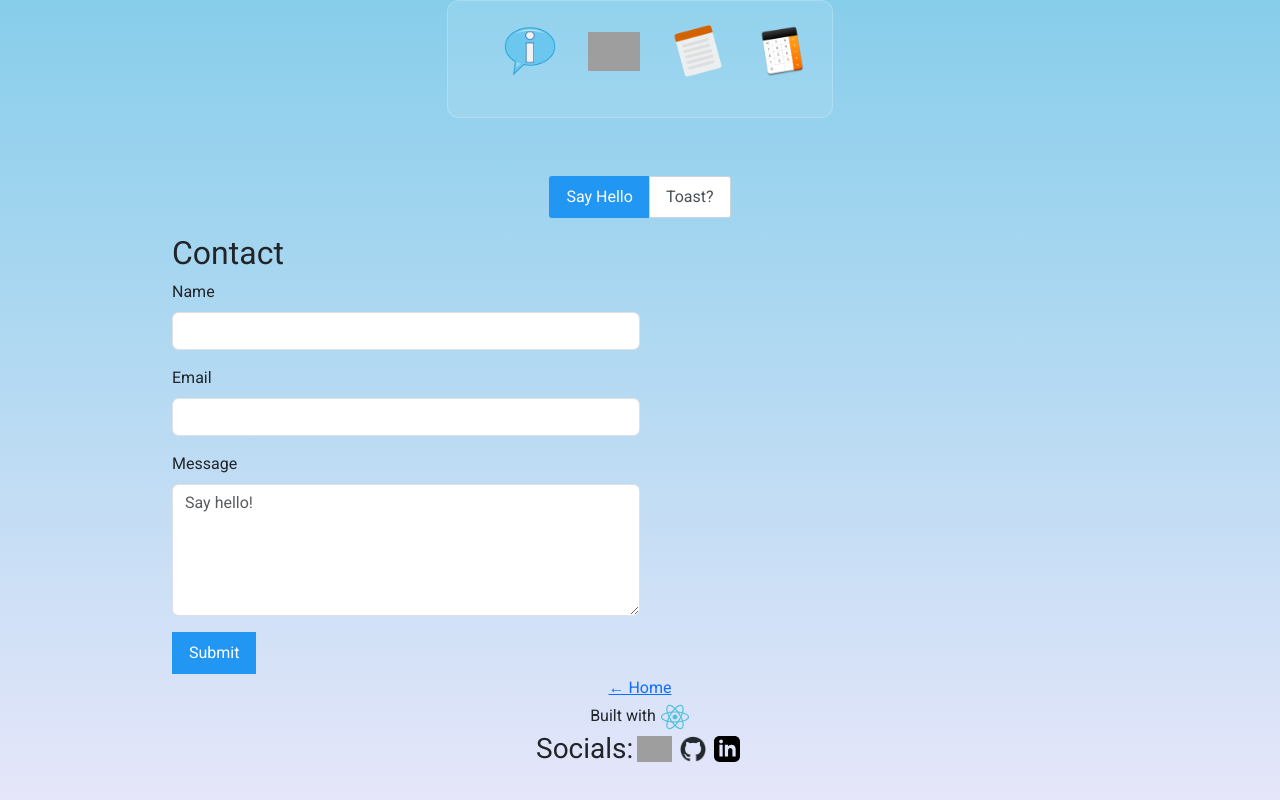
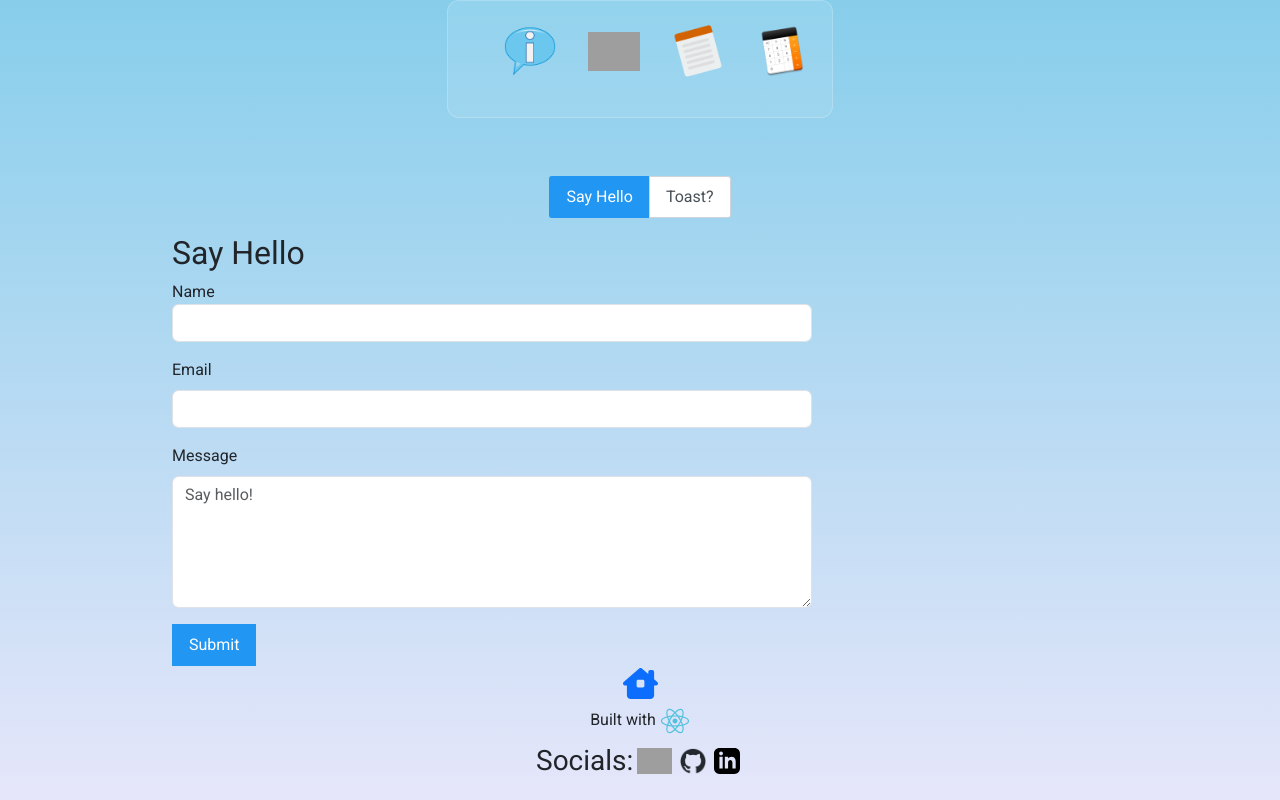
Before and after one commit to kurtriecken/Kurt-Riecken-Portfolio, a React (Vite) app: page /contact in a window 1280 px wide. Built offline with nearby package versions, Linux system fonts and the light colour scheme; grey boxes are pictures that could not be loaded.

Commit message:
changed styling

```diff
--- a/src/components/Footer.jsx
+++ b/src/components/Footer.jsx
@@ -10,10 +10,10 @@ export default function Footer() {
     return (
         <>
             <div className='footer container m-auto card border-0 bg-transparent'>
-                <div className='row flex text-center'>
+                <div className='row flex text-center my-1'>
                     <p className='my-0'>Built with <span><img className='reactLogo' src={reactLogo} alt="" /></span></p>
                 </div>
-                <nav className='socials_links'>
+                <nav className='socials_links my-1'>
                     {/* <Button label="Submit" /> */}
                     <h3>Socials: </h3>
                     <a href="mailto:kurt.riecken@gmail.com">
--- a/src/pages/AboutMePage.jsx
+++ b/src/pages/AboutMePage.jsx
@@ -1,4 +1,7 @@
 import { Link } from 'react-router-dom';
+
+import { FontAwesomeIcon } from '@fortawesome/react-fontawesome'
+import { faHouseChimneyWindow } from '@fortawesome/free-solid-svg-icons'
 
 
 export default function AboutMe() {
@@ -18,7 +21,7 @@ export default function AboutMe() {
                     from weekend picnics to cozy evenings by the fireplace. Kurt's love for music also finds expression in his role as a dedicated orchestra member,
                     where he harmonizes his coding skills with the melodies of his double bass, creating a symphony of passions that define his rich and fulfilling life</p>
             </div>
-            <Link className='m-auto' to="/">← Home</Link>
+            <Link className='m-auto' to="/"><FontAwesomeIcon icon={faHouseChimneyWindow} style={{width: "35px", height: 'auto'}}/></Link>
         </div>
     )
 };
--- a/src/pages/ContactPage.jsx
+++ b/src/pages/ContactPage.jsx
@@ -9,6 +9,9 @@ import { Button } from 'primereact/button'
 import { InputTextarea } from 'primereact/inputtextarea';
 
 import { Message } from 'primereact/message';
+
+import { FontAwesomeIcon } from '@fortawesome/react-fontawesome'
+import { faHouseChimneyWindow } from '@fortawesome/free-solid-svg-icons'
 
 // const nodemailer = require('nodemailer');
 // import axios from 'axios'
@@ -59,12 +62,15 @@ export default function Contact() {
         <>
             <div className='card container w-75 border-0 bg-transparent'>
                 <SelectButton className='m-3 text-center' value={value} onChange={handleSelectToggle} options={options} />
-                <h2>{value === 'Say Hello' ? 'Contact' : 'Flying toasters' }</h2>
+                {value === 'Say Hello' ?
+                <h2>Say Hello</h2> :
+                <h2 style={{color: 'white'}}>Flying toasters</h2>}
                 <form onSubmit={handleSubmit}>
                     <div className="p-field mb-3">
-                        <label className='form-label' htmlFor="name">{value === 'Say Hello' ? 'Name' : 'Toast' }</label>
+                        {value === 'Say Hello' ? 'Name' : 'Toast' }
+                        <label className='form-label' htmlFor="name"></label>
                         <InputText
-                            className='form-control w-50'
+                            className='form-control'
                             id="name"
                             name="name"
                             type="text"
@@ -76,7 +82,7 @@ export default function Contact() {
                     <div className="p-field mb-3">
                         <label className='form-label' htmlFor="email">{value === 'Say Hello' ? 'Email' : 'Toastmail' }</label>
                         <InputText
-                            className='form-control w-50'
+                            className='form-control'
                             id="email"
                             name="email"
                             type="email"
@@ -89,13 +95,13 @@ export default function Contact() {
                     <div className="p-field mb-3">
                         <label className='form-label' htmlFor="message">{value === 'Say Hello' ? 'Message' : 'Toast your toast' }</label>
                         <InputTextarea
-                            className='form-control w-50'
+                            className='form-control'
                             id="message"
                             name="message"
                             rows={5}
                             value={formData.message}
                             onChange={handleInputChange}
-                            placeholder={value === 'Say Hello' ? 'Say hello!' : 'I love toast! 🍞' }
+                            placeholder={value === 'Say Hello' ? 'Say hello!' : "It's a contact form --- After Dark!" }
                             autoResize
                             required
                         />
@@ -105,7 +111,7 @@ export default function Contact() {
                         {messageSuccess ? <Message severity="success" text="Mail sent!"/> : <></>}
                     </div>
                 </form>
-                <Link className='m-auto' to="/">← Home</Link>
+                <Link className='m-auto' to="/"><FontAwesomeIcon icon={faHouseChimneyWindow} style={{width: "35px", height: 'auto'}}/></Link>
             </div>
         </>
 
--- a/src/pages/PortfolioPage.jsx
+++ b/src/pages/PortfolioPage.jsx
@@ -11,7 +11,7 @@ import { Galleria } from 'primereact/galleria';
 import { Tooltip } from 'react-tooltip'
 // import { PhotoService } from './service/PhotoService';
 import { FontAwesomeIcon } from '@fortawesome/react-fontawesome'
-  import { faHouseChimneyWindow } from '@fortawesome/free-solid-svg-icons'
+import { faHouseChimneyWindow } from '@fortawesome/free-solid-svg-icons'
 
 export default function Portfolio() {
     const [images, setImages] = useState(null);
@@ -64,7 +64,7 @@ export default function Portfolio() {
             <h1>My Projects</h1>
             <Galleria className='m-auto' value={imageCollection} responsiveOptions={responsiveOptions} numVisible={5} style={{ maxWidth: '650px' }}
                 item={itemTemplate} thumbnail={thumbnailTemplate} />
-            <Link className='m-auto' to="/"><FontAwesomeIcon icon={faHouseChimneyWindow} /></Link>
+            <Link className='m-auto my-3' to="/"><FontAwesomeIcon icon={faHouseChimneyWindow} style={{width: "35px", height: 'auto'}}/></Link>
             {/* <img src="./assets/github-mark.svg" alt="" /> */}
             {/* <h1>This is my portfolio page!</h1> */}
         </div>
--- a/src/pages/ResumePage.jsx
+++ b/src/pages/ResumePage.jsx
@@ -1,11 +1,14 @@
 import { Link } from 'react-router-dom';
+
+import { FontAwesomeIcon } from '@fortawesome/react-fontawesome'
+import { faHouseChimneyWindow } from '@fortawesome/free-solid-svg-icons'
 
 export default function Resume() {
     return (
         <div className='card container w-75 border-0 bg-transparent text-center' style={{"veritcal-align": "middle"}}>
             <h1>Click the link below to download a copy of my resume!</h1>
             <a className='m-auto' href="src/assets/Kurt_Riecken_Resume.pdf" download>Click to download</a>
-            <Link className='m-auto' to="/">← Home</Link>
+            <Link className='m-auto' to="/"><FontAwesomeIcon icon={faHouseChimneyWindow} style={{width: "35px", height: 'auto'}}/></Link>
         </div>
     )
 };
--- a/src/styles/ContactStyles.css
+++ b/src/styles/ContactStyles.css
@@ -1,3 +1,19 @@
 .main_body {
     margin: 0, 10%, 0, 10%;
 }
+
+.p-field {
+    width: 75vw;
+}
+
+@media screen and (min-width: 480px) {
+    .p-field {
+        width: 60vw;
+    }
+}
+
+@media screen and (min-width: 768px) {
+    .p-field {
+        width: 50vw;
+    }
+}
```
